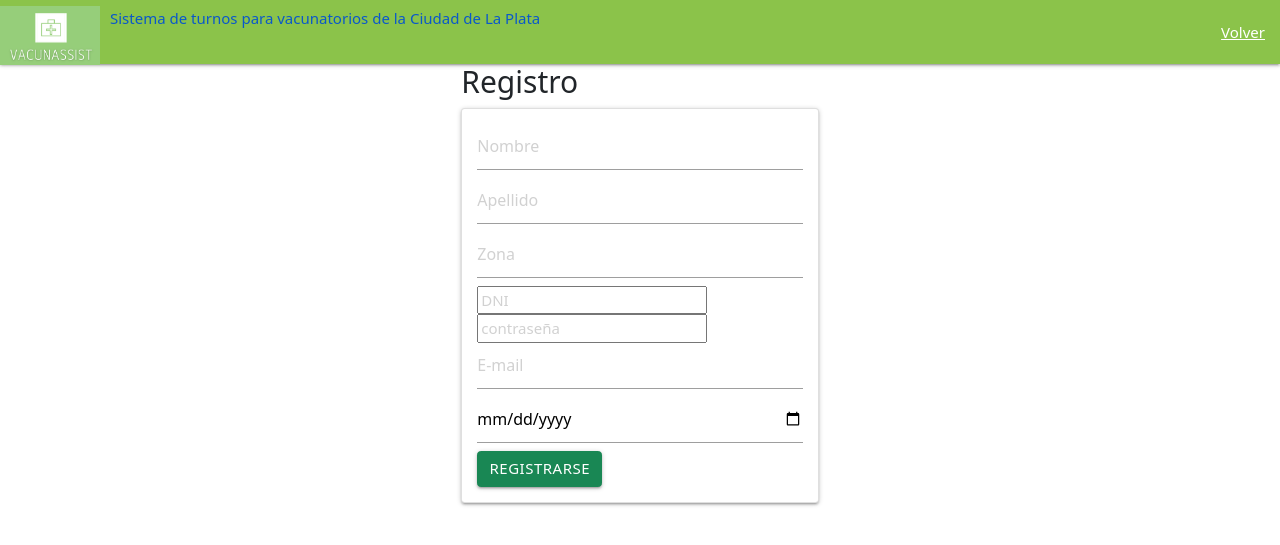
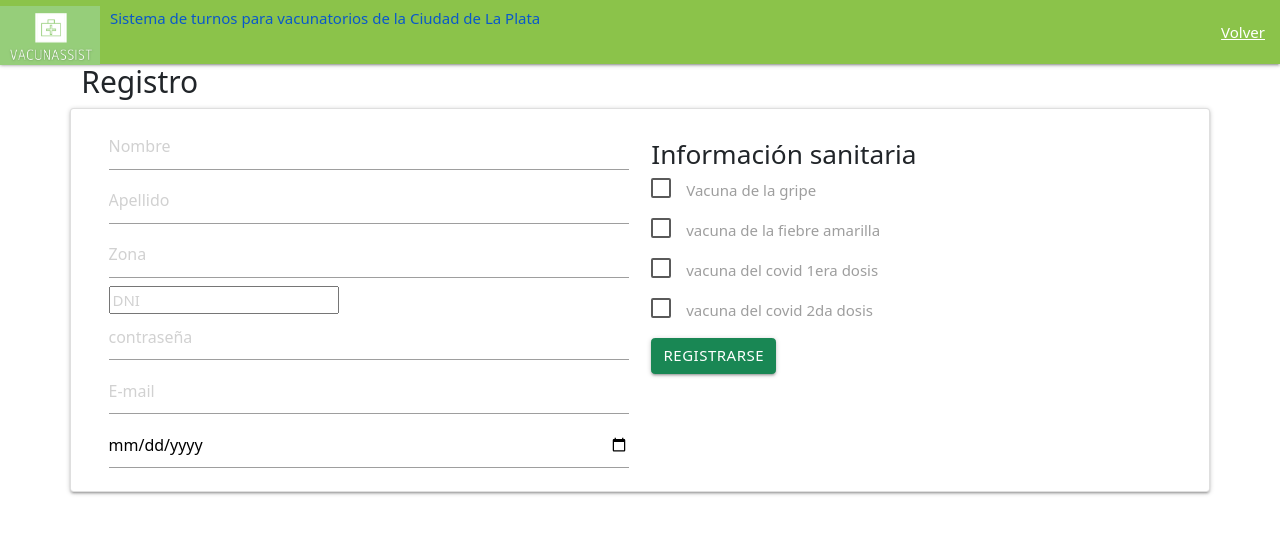
Before and after one commit to CrisDeveloperRepo1/vacunAssist, a Django app: template main/templates/main/registrarPaciente.html in a window 1280 px wide. Shown: the top 545 px of the page. Run offline with Django 3.2, Linux system fonts and the light colour scheme; the template is opened without the code that fills it: most values are stand-ins (such as "Sample title", 1, 10 or a date in 2020).

Commit message:
agrego cambios en el popup de registrar paciente

```diff
--- a/main/templates/main/registrarPaciente.html
+++ b/main/templates/main/registrarPaciente.html
@@ -33,51 +33,77 @@
 
 <div class="container py4">
     <div class="row justify-content-center align-items-center">
-      <div class="col-sm-12 col-md-6 col-lg-4 col-xl-4">
+
         <h2> Registro </h2>
           <div class="card">
             <div class="card-body">
-              <form class="" action="/registroPaciente/" method="post">{% csrf_token %}
+              <form  action="/registroPaciente/" method="post">{% csrf_token %}
+
+                <div class="input-field col s12 m6" style="margin: 0px 0px 0px 0px">
                 <div class="form-group">
                   <input type="text" id="nombre" name="nombre" clas="form-control" placeholder="Nombre" minlength="3" maxlength="20" required>
                 </div>
+
                 <div class="form-group">
                   <input type="text" id="apellido" name="apellido" clas="form-control" placeholder="Apellido" minlength="5" maxlength="50" required>
                 </div>
+
                 <div class="form-group">
                   <input type="text" id="zona" name="zona" clas="form-control" placeholder="Zona"  maxlength="50" required>
                 </div>
+
                 <div class="form-group">
                    <input type="int" id="dni" name="dni" clas="form-control" placeholder="DNI"  minlength="8" maxlength="8" required>
                 </div>
+
                  <div class="form-group">
-                   <input type="int" id="Contraseña" name="Contraseña" clas="form-control" placeholder="contraseña"  minlength="4" required>
+                   <input type="text" id="Contraseña" name="Contraseña" clas="form-control" placeholder="contraseña"  minlength="4" required>
                 </div>
-
-
-
 
                  <div class="form-group">
                    <input type="text" id="email" name="email" clas="form-control" placeholder="E-mail"  maxlength="50" required>
+                 </div>
 
-                 </div>
                  <div class="form-group">
                    <input input type="date" id="fechaesperada" name="fechaesperada">
+                 </div>
+                </div>
+                <div class="input-field col s12 m6" required>
+                  <h3> Información sanitaria </h3>
+                 <div class="form-group">
 
-                 </div>
-
+                  <p>
+                    <label>
+                      <input type="checkbox" class="filled-in"  />
+                      <span>Vacuna de la gripe</span>
+                    </label>
+                  </p>
+                  <p>
+                    <label>
+                      <input type="checkbox" class="filled-in"  />
+                      <span>vacuna de la fiebre amarilla</span>
+                    </label>
+                  </p>
+                  <p>
+                    <label>
+                      <input type="checkbox" class="filled-in"  />
+                      <span>vacuna del covid 1era dosis</span>
+                    </label>
+                  </p>
+                  <p>
+                    <label>
+                      <input type="checkbox" class="filled-in"  />
+                      <span>vacuna del covid 2da dosis</span>
+                    </label>
+                  </p>
+                  <div>
 
                 <div class="form-group">
                   <button type="button" class="btn btn-success btn-block text-white" onclick="openPopup()" > Registrarse </button>
-                  <div class="popup" id="popup">
-                    <img src="{% static 'imagenes/tick.png' %}">
-                    <h2> Registro Exitoso </h2>
-                    <h5> Hemos generado un código único, el cual debe ser guardado para poder iniciar sesión </h5>
-                    <h5> Codigo Único: {{codigo}} </h5>
-                    <p> Gracias por utilizar nuestro sistema de turnos </p>
-                    <button type="button" onclick="closePopup()"> Ok </button>
-                  </div>
+
                 </div>
+
+              </div>
 
               </form>
 
@@ -86,6 +112,14 @@
           </div>
         </div>
    </div>
+</div>
+<div class="popup" id="popup">
+  <img src="{% static 'imagenes/tick.png' %}">
+  <h2> Registro Exitoso </h2>
+  <h5> Hemos generado un código único, el cual debe ser guardado para poder iniciar sesión </h5>
+  <h5> Codigo Único: {{codigo}} </h5>
+  <p> Gracias por utilizar nuestro sistema de turnos </p>
+  <button type="button" onclick="closePopup()"> Ok </button>
 </div>
 
 <!-- <script type = "text/javascript">
@@ -126,7 +160,7 @@
       })
 
 </script>
-<p> su contraseña {{codigo}}</p>
+<!-- <p> su contraseña {{codigo}}</p> -->
 {% endif %}
 
 
```
Also changed, not shown: db.sqlite3.
